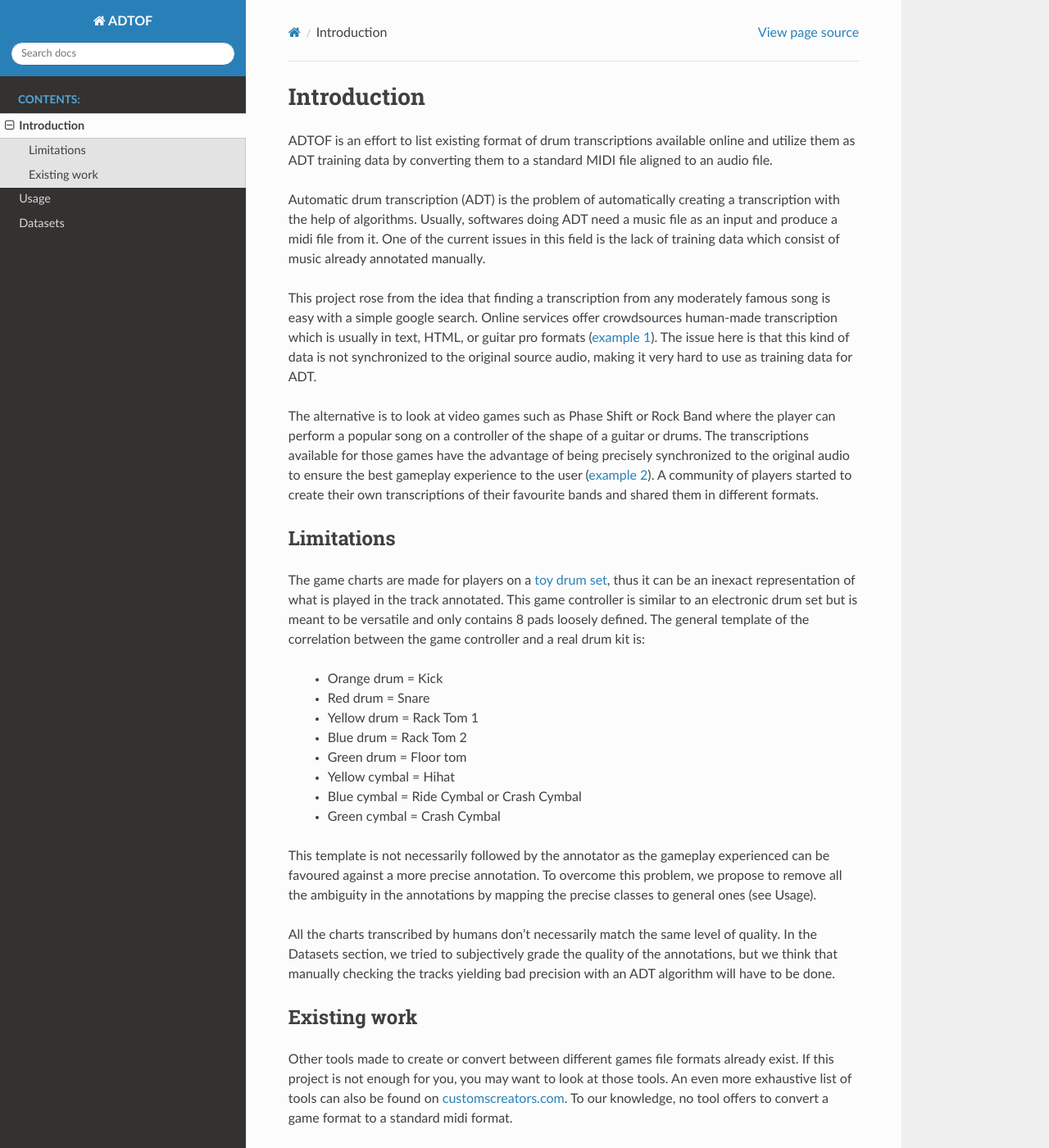
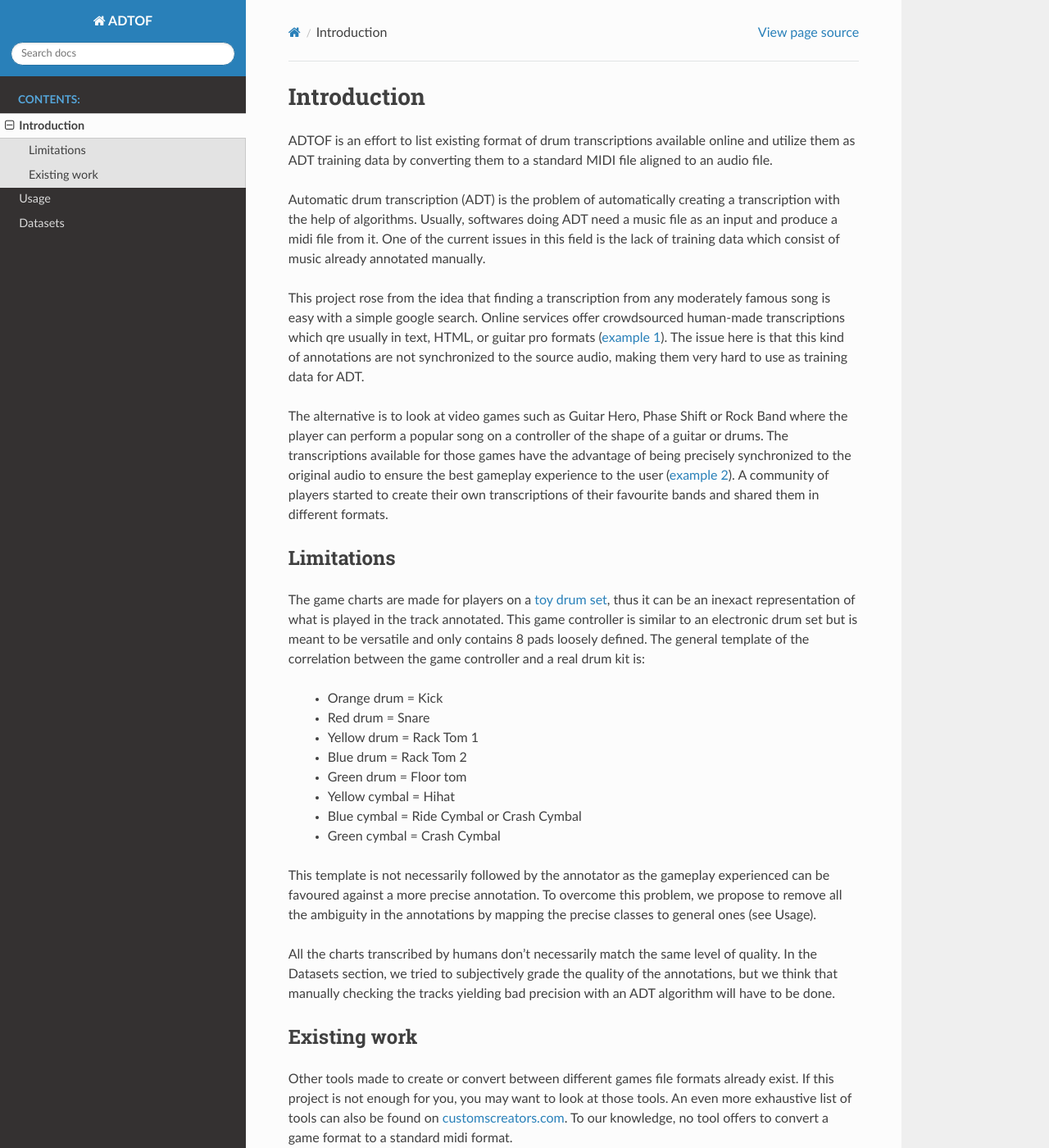
Before and after one commit to MZehren/ADTOF, a Sphinx documentation site: the page built from docs/introduction.rst, in a window 1280 px wide and 1400 px high. Shown: the whole window at 82% size. Built offline with Sphinx 7.4.7 and the Read the Docs theme 2.0.0, drawn with Linux system fonts in a browser that asks for light colours; some of the changed text lies outside the part shown.

Commit message:
Update introduction.rst

```diff
--- a/docs/introduction.rst
+++ b/docs/introduction.rst
@@ -8,10 +8,10 @@ Usually, softwares doing ADT need a music file as an input and produce a midi fi
 One of the current issues in this field is the lack of training data which consist of music already annotated manually.
 
 This project rose from the idea that finding a transcription from any moderately famous song is easy with a simple google search.
-Online services offer crowdsources human-made transcription which is usually in text, HTML, or guitar pro formats (`example 1`_).
-The issue here is that this kind of data is not synchronized to the original source audio, making it very hard to use as training data for ADT.
+Online services offer crowdsourced human-made transcriptions which qre usually in text, HTML, or guitar pro formats (`example 1`_).
+The issue here is that this kind of annotations are not synchronized to the source audio, making them very hard to use as training data for ADT.
 
-The alternative is to look at video games such as Phase Shift or Rock Band where the player can perform a popular song on a controller of the shape of a guitar or drums.
+The alternative is to look at video games such as Guitar Hero, Phase Shift or Rock Band where the player can perform a popular song on a controller of the shape of a guitar or drums.
 The transcriptions available for those games have the advantage of being precisely synchronized to the original audio to ensure the best gameplay experience to the user (`example 2`_).
 A community of players started to create their own transcriptions of their favourite bands and shared them in different formats.
 
```
Also changed, not shown: other parts of docs/introduction.rst (+1 -1 lines).
